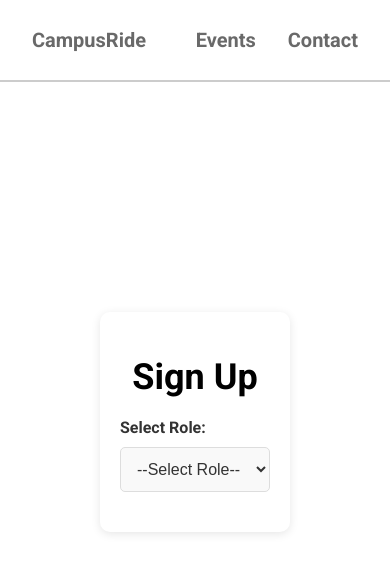
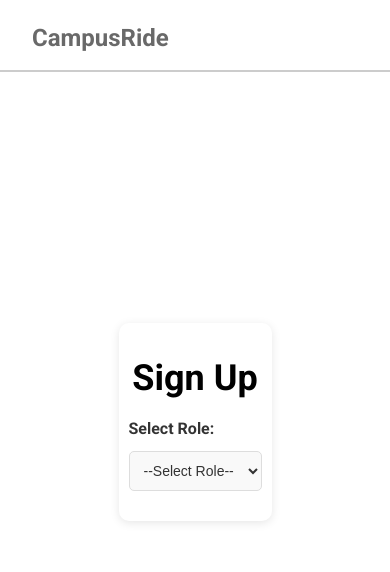
Before and after one commit to iachai02/Campus-Ride, a React (Create React App) app: page /role-signup in a window 390 px wide. Shown: the top 572 px of the page. Built offline with nearby package versions, Linux system fonts and the light colour scheme.

Commit message:
update css for all files

```diff
--- a/src/components/Navbar.tsx
+++ b/src/components/Navbar.tsx
@@ -1,8 +1,14 @@
-import React, { ReactNode, ReactElement } from "react";
+import React, { useState } from "react";
 import { Link } from "react-router-dom";
 import "../css/Navbar.css";
 
 function Navbar() {
+  const [isOpen, setIsOpen] = useState(false);
+
+  const toggleMenu = () => {
+    setIsOpen(!isOpen);
+  };
+
   return (
     <nav className="navbar">
       <div className="navbar-brand">
@@ -22,6 +28,7 @@ function Navbar() {
           </Link>
         </li>
       </ul>
+      <div className="burger-menu" onClick={toggleMenu}></div>
     </nav>
   );
 }
--- a/src/css/Form.css
+++ b/src/css/Form.css
@@ -55,8 +55,25 @@
     font-size: 16px;
     color: #333;
     background-color: #f9f9f9;
+    transition: border-color 0.3s ease;
 }
 
 .signup-form select {
     padding: 12px;
 }
+
+.signup-form input:focus, .signup-form select:focus {
+    border-color: var(--primary-color);
+    outline: none;
+}
+
+@media (max-width: 768px) {
+    .signup-form {
+        padding: 10px;
+    }
+
+    .signup-form input, .signup-form select {
+        font-size: 14px;
+        padding: 10px;
+    }
+}
--- a/src/css/HomePage.css
+++ b/src/css/HomePage.css
@@ -41,7 +41,13 @@ strong {
 
 /* screens smaller than 768px (tablets and mobile devices) */
 @media (max-width: 768px) {
+    .home-page h1 {
+        font-size: 2.5rem;
+    }
 
+    .home-page p {
+        font-size: 1rem;
+    }
 }
 
 /* media query for screens smaller than 480px (mobile devices) */
--- a/src/css/Navbar.css
+++ b/src/css/Navbar.css
@@ -6,35 +6,88 @@
     display: flex;
     justify-content: space-between;
     align-items: center;
-    padding: 0.5rem 2rem;
-    position: fixed;
+    padding: 1rem 2rem; /* Add padding for space */
+    position: fixed; /* Fix the navbar at the top */
     top: 0;
     left: 0;
     width: 100%;
     z-index: 100;
     box-sizing: border-box;
     border-bottom: 2px solid #ccc;
-    font-size: 20px;
+    background-color: white;
+    transition: background-color 0.3s ease-in-out;
 }
 
-.navbar-logo, .nav-link{
+.navbar-logo {
     text-decoration: none;
     color: var(--navbar-color);
-
+    font-size: 1.5rem;
+    margin-right: auto; /* This pushes the links to the right side */
 }
 
 .navbar-links {
     list-style: none;
     display: flex;
     gap: 2rem;
-  }
+    margin-left: auto; /* Ensure links are on the right side */
+}
 
 .navbar-links li {
     display: inline;
-    list-style: none;
+}
+
+.nav-link {
     text-decoration: none;
+    color: var(--navbar-color);
 }
 
 .nav-link:hover {
     opacity: 0.8;
 }
+
+/* Add some space between the links and the title/logo */
+.navbar-logo {
+    margin-right: 30px; /* Adjust the margin to control spacing between title and links */
+}
+
+/* Burger Menu for Mobile */
+.burger-menu {
+    display: none;
+    flex-direction: column;
+    justify-content: space-around;
+    width: 30px;
+    height: 30px;
+    cursor: pointer;
+}
+
+.burger-menu div {
+    width: 30px;
+    height: 3px;
+    background-color: var(--navbar-color);
+    margin: 5px;
+    transition: all 0.3s ease-in-out;
+}
+
+/* Active state for the burger menu */
+.navbar-links.active {
+    display: flex;
+    flex-direction: column;
+    position: absolute;
+    top: 60px;
+    right: 0;
+    background-color: white;
+    padding: 10px;
+    width: 100%;
+}
+
+/* Media Queries for smaller screens */
+@media (max-width: 768px) {
+    .navbar-links {
+        display: none;
+        flex-direction: column;
+    }
+
+    .burger-menu {
+        display: flex;
+    }
+}
--- a/src/css/SignUp.css
+++ b/src/css/SignUp.css
@@ -30,6 +30,18 @@
     margin-top: 10px;
 }
 
+.sign-up-box button {
+    width: 100%;
+    padding: 15px;
+    background-color: var(--primary-color);
+    color: white;
+    border: none;
+    border-radius: 5px;
+    font-size: 18px;
+    cursor: pointer;
+    transition: background-color 0.3s ease-in-out;
+}
+
 form h2 {
     text-align: center;
     margin-bottom: 30px;
--- a/src/css/global.css
+++ b/src/css/global.css
@@ -16,6 +16,10 @@ html, body {
     font-family: var(--font-family);
 }
 
+html {
+    scroll-behavior: smooth;
+}
+
 button {
     width: 100%;
     padding: 10px;
@@ -26,10 +30,16 @@ button {
     font-weight: bold;
     border-radius: 5px;
     cursor: pointer;
+    transition: background-color 0.3s ease-in-out, transform 0.2s ease;
 }
 
 button:hover {
     background-color: var(--secondary-color);
+    transform: translateY(-3px);
+}
+
+button:active {
+    transform: translateY(0);
 }
 
 div p {
```
